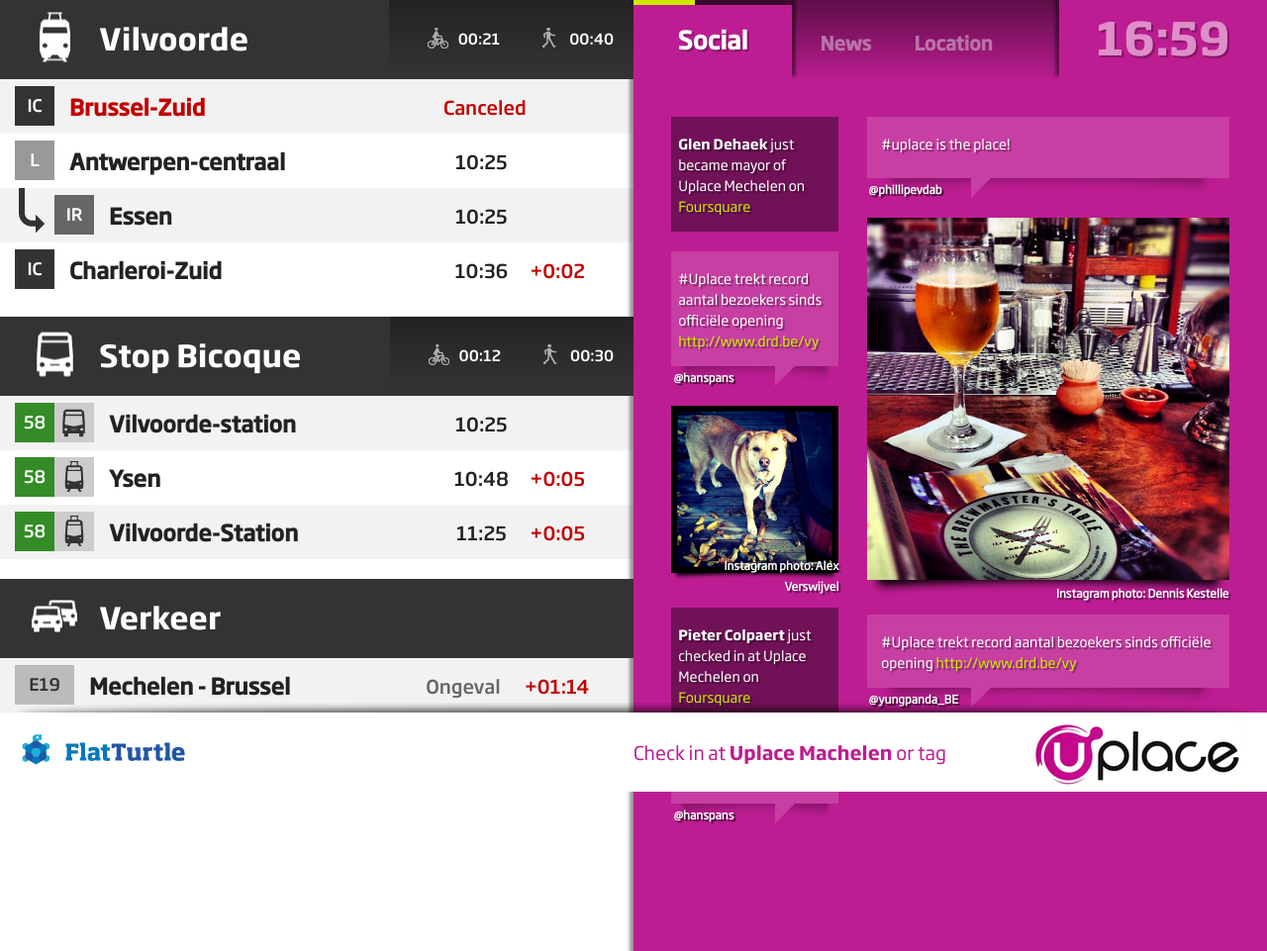
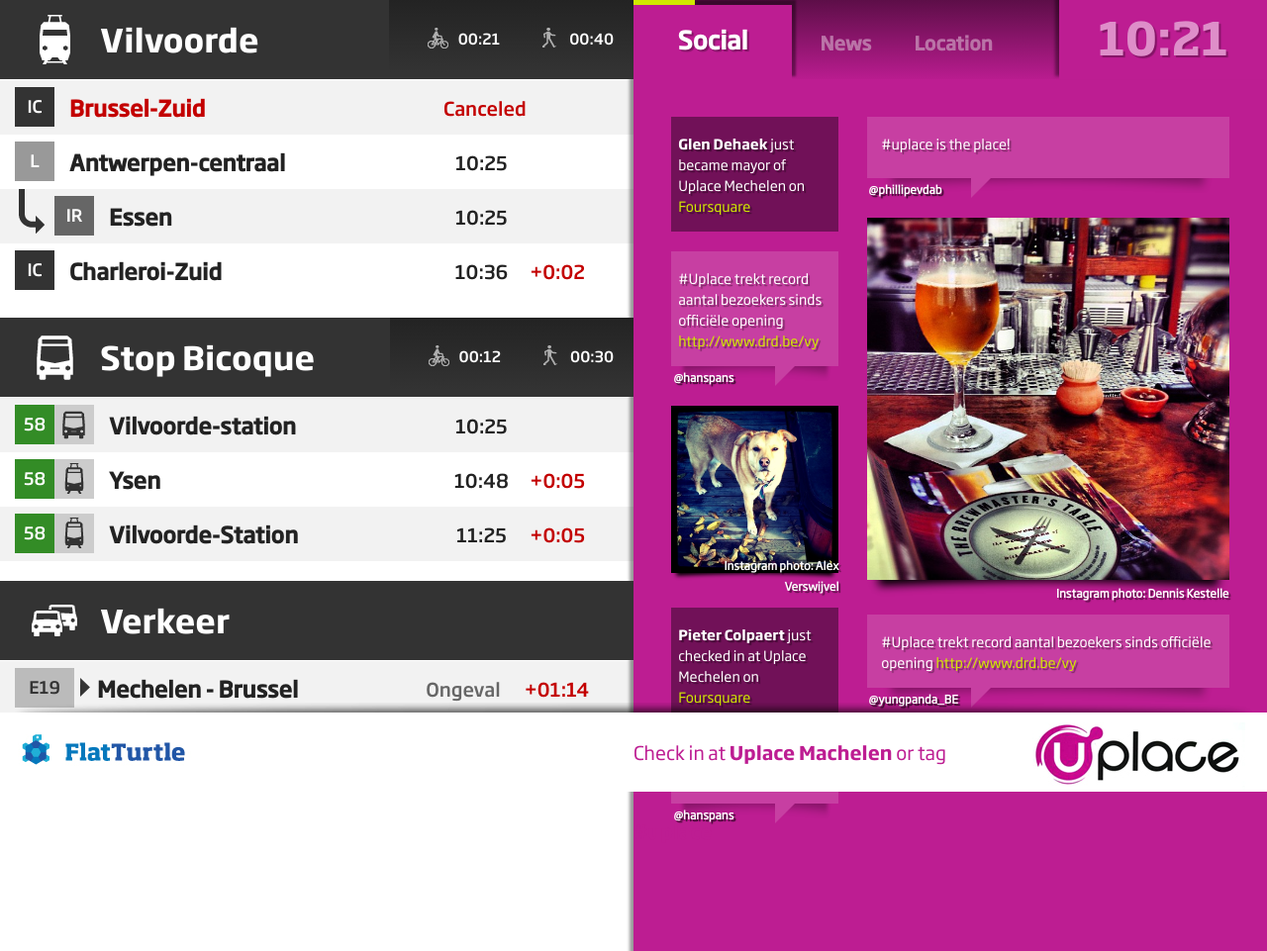
Before and after one commit to oSoc13/MyTurtle, a CodeIgniter app: page / in a window 1280 px wide. Shown: the whole page at 99% size. Run offline with CodeIgniter, Linux system fonts and the light colour scheme.

Commit message:
More generic classes system

```diff
--- a/client/css/main.css
+++ b/client/css/main.css
@@ -154,7 +154,7 @@ ul li{
 	bottom:0;
 	}
 
-.turtle{
+.panel{
 	width:50%;
 	float:left;
 	background-color:#DDD;
@@ -164,11 +164,6 @@ ul li{
 
 /* PUBLIC TRANSPORT SCREEN CSS */
 
-.publicTransport .train, .publicTransport .bus, .publicTransport .tram, .publicTransport .traffic{
-	padding-bottom:20px;
-	background-color:#FFF;
-	}
-
 .titleBar{
 	width:100%;
 	height:80px;
@@ -177,16 +172,7 @@ ul li{
 	position:relative;
 	}
 
-.publicTransport h2{
-	margin-left:15px;
-	padding-left:85px;
-	font-size:1.6em;
-	font-weight:bold;
-	line-height:2.5em;
-	font-family:SohoGothicProBold;
-	}
-
-.publicTransport .distance{
+.list .distance{
 	height:55px;
 	position:absolute;
 	right:0;
@@ -200,7 +186,7 @@ ul li{
 	background: linear-gradient(to bottom, #232323 0%,#333333 100%); /* W3C */
 	}
 
-.publicTransport{
+.list{
 	background-color:#CCC;
 }
 
@@ -239,6 +225,11 @@ ul li{
 	height:40px;
 	}
 
+.turtle{
+	padding-bottom:20px;
+	background-color:#FFF;
+}
+
 /* NEXT TRAINS/TRAMS/BUSSES FROM STATIONS */
 .results{
 	display:block;
@@ -276,12 +267,6 @@ ul li{
 	float:left;
 	}
 
-.traffic .results ul li .square{
-	width:60px;
-	background-color:#BBB;
-	color:#333;
-}
-
 .results ul li .square:nth-child(2){
 	margin-left:0;
 }
@@ -311,16 +296,38 @@ ul li{
 	text-align:center;
 	}
 
-.traffic .results ul li .time p:first-child{
+.turtle .wide ul li .square{
+	width:60px;
+	background-color:#BBB;
+	color:#333;
+}
+
+.turtle .wide ul li h3{
+	margin-left:23px;
+}
+
+.turtle .wide ul li .square:before{
+	content:"";
+	width:20px;
+	height:40px;
+	background-image:url(images/arrow_right.png);
+	background-repeat:no-repeat;
+	display:block;
+	position:absolute;
+	left:81px;
+	margin-top:10px;
+}
+
+.turtle .wide ul li .time p:first-child{
 	color:#666;
 	text-align:right;
 }
 
-.traffic .results ul li .time{
+.turtle .results.wide ul li .time{
 	width:35%;
 	}
 
-.traffic .results ul li .time p{
+.turtle .results.wide ul li .time p{
 	text-align:right;
 	width:40%;
 }
@@ -341,44 +348,56 @@ ul li{
 */
 
 /*===TITLE BARS ICON===*/
-/*TRAM*/
-.tram h2{
-	background-image:url(images/FT__0004_tramhalte.png);
+
+/*TRAIN*/
+.titleBar .train, .titleBar .tram.bus, .titleBar .traffic, .titleBar .bus{
+	width:81px;
+	height:81px;
+	float:left;
+	margin-left:15px;
 	}
 
-/*BUS*/
-.bus h2{
-	background-image:url(images/FT__0003_bushalte.png);
-	}
+.titleBar h2{
+	float:left;
+	margin-left:5px;
+	font-size:1.7em;
+	font-weight:bold;
+	line-height:2.4em;
+	font-family:SohoGothicProBold;
+}
 
-/*TRAIN*/
-.train h2{
+.titleBar .train{
 	background-image:url(images/FT__0005_treinstation.png);
-	}
+}
 
 /*TRAFFIC*/
-.traffic h2{
+.titleBar .traffic{
 	background-image:url(images/FT__0002_autoverkeer.png);
 	}
 
 /*tram bus*/
-.tram.bus h2{
+.titleBar .tram.bus{
 	background-image:url(images/FT__0000_tram-enbushalte.png);
 	}
 
 /*tram bus*/
-.fiets h2{
+.titleBar .tram{
 	background-image:url(images/FT__0001_huurfietsen.png);
 	}
 
+/*bus*/
+.titleBar .bus{
+	background-image:url(images/FT__0003_bushalte.png);
+	}
+
 /*SUB-CLASS BUS*/
-.bus .bus{
+.results .bus{
 	background-image:url(images/FT__0002_bus.png);
 	padding:0;
 	}
 
 /*SUB-CLASS TRAM*/
-.bus .tram{
+.results .tram{
 	background-image:url(images/FT__0003_tram.png);
 	padding:0;
 	}
@@ -403,14 +422,14 @@ ul li{
 * LOCATION TURTLE
 */
 
-.location{
+.widget{
 	background-color:#bd1d92;
 	-webkit-box-shadow:  -3px 2px 3px 1px rgba(0, 0, 0, 0.4);
     box-shadow:  -3px 2px 3px 1px rgba(0, 0, 0, 0.4);
 	color:#FFF;
 	}
 
-.location .titleBar{
+.widget .titleBar{
 	width:100%;
 	height:80px;
 	background: #5d0e48; /* Old browsers */
@@ -460,7 +479,7 @@ ul li{
 }
 
 
-.location .titleBar .clock{
+.widget .titleBar .clock{
 	width:210px;
 	position:absolute;
 	right:0;
@@ -477,37 +496,37 @@ ul li{
 	font-family:SohoStdProBold;
 }
 
-.location .locContent{
+.widget .locContent{
 	padding:6%;
 	line-height:1.5em;
 	font-family:SohoGothicProReg;
 	font-size:14px;
 }
 
-.location .social{
+.widget .social{
 	width:100%;
 	padding-bottom:70px;
 }
 
-.location .social #leftColumn{
+.widget .social #leftColumn{
 	float:left;
 	width:30%;
 	height:auto;
 }
 
-.location .social #oneColumn{
+.widget .social #oneColumn{
 	width:100%;
 	height:auto;
 }
 
-.location .social #rightColumn{
+.widget .social #rightColumn{
 	float:left;
 	width:65%;
 	height:auto;
 	margin-left:5%;
 }
 
-.location .social .fsq{
+.widget .social .fsq{
 	width:92%;
 	padding:16px 4% 16px 4%;
 	min-height:30px;
@@ -870,12 +889,12 @@ footer #where{
  */
 
 .clearfix:before, .social:before, .social:after,
-.clearfix:after, .publicTransport:after, .publicTransport:before {
+.clearfix:after, .list:after, .list:before, .widget:before, .widget:after, .titleBar:after, .titleBar:before, .distance:before{
     content: " "; /* 1 */
     display: table; /* 2 */
 }
 
-.clearfix:after, .social:after, .publicTransport:after {
+.clearfix:after, .social:after, .list:after, .widget:after, .titleBar:after, .distance:after {
     clear: both;
 }
 
--- a/client/template.php
+++ b/client/template.php
@@ -19,11 +19,12 @@
 
         <!-- PUBLIC TRANSPORT TURTLE -->
         <div id="container clearfix">
-            <section class="turtle publicTransport">
-                <section class="train">
+            <section class="panel list">
+                <section class="turtle">
                     <div class="titleBar">
+                    	<i class="train"></i>
                         <h2>Vilvoorde</h2>
-                        <div class="distance clearfix">
+                        <div class="distance">
                             <p><i class="bike"></i>00:21</p>
                             <p><i class="foot"></i>00:40</p>
                         </div>
@@ -42,7 +43,7 @@
                             </li>
                             <li>
                                 <div>
-                                    <p class="square" style="background-color:#999;">L</p>
+                                    <div class="square" style="background-color:#999;">L</div>
                                     <h3>Antwerpen-centraal</h3>
                                  </div>
                                  <div class="time">
@@ -51,7 +52,7 @@
                             </li>
                             <li class="via">
                                 <div>
-                                    <div class="square" style="background-color:#666;"><p>IR</p></div>
+                                    <div class="square" style="background-color:#666;">IR</div>
                                     <h3>Essen</h3>
                                  </div>
                                  <div class="time">
@@ -60,7 +61,7 @@
                             </li>
                              <li>
                                 <div>
-                                    <div class="square" style="background-color:#333;"><p>IC</p></div>
+                                    <div class="square" style="background-color:#333;">IC</div>
                                     <h3>Charleroi-Zuid</h3>
                                  </div>
                                  <div class="time">
@@ -71,10 +72,11 @@
                         </ul>
                     </div>
                 </section>
-                <section class="bus">
+                <section class="turtle">
                     <div class="titleBar">
+                    	<i class="bus"></i>
                         <h2>Stop Bicoque</h2>
-                        <div class="distance clearfix">
+                        <div class="distance">
                             <p><i class="bike"></i>00:12</p>
                             <p><i class="foot"></i>00:30</p>
                         </div>
@@ -83,8 +85,8 @@
                         <ul>
                             <li>
                                 <div>
-                                    <div class="square" style="background-color:#338c26;"><p>58</p></div>
-                                    <div class="bus"></div>
+                                    <div class="square" style="background-color:#338c26;">58</div>
+                                    <div class="square"><i class="bus"></i></div>
                                     <h3>Vilvoorde-station</h3>
                                 </div>
                                 <div class="time">
@@ -94,7 +96,7 @@
                             </li>
                             <li>
                                 <div>
-                                    <div class="square" style="background-color:#338c26;"><p>58</p></div>
+                                    <div class="square" style="background-color:#338c26;">58</div>
                                     <div class="square"><i class="tram"></i></div>
                                     <h3>Ysen</h3>
                                  </div>
@@ -118,15 +120,16 @@
                     </div>
                 </section>
 
-                <section class="traffic">
+                <section class="turtle">
                     <div class="titleBar">
+                    	<i class="traffic"></i>
                         <h2>Verkeer</h2>
                     </div>
-                    <div class="results">
+                    <div class="results wide">
                         <ul>
                             <li>
                                 <div>
-                                    <div class="square"><p>E19</p></div>
+                                    <div class="square wide">E19</div>
                                     <h3>Mechelen - Brussel</h3>
                                 </div>
                                 <div class="time">
@@ -136,7 +139,7 @@
                             </li>
                             <li>
                                 <div>
-                                    <div class="square"><p>E19</p></div>
+                                    <div class="square wide">E19</div>
                                     <h3>Nederland</h3>
                                 </div>
                                 <div class="time">
@@ -153,7 +156,7 @@
 
 
             <!-- LOCATION TURTLE -->
-            <section class="turtle location clearfix">
+            <section class="panel widget">
                 <section class="titleBar clearfix">
                     <div class="timerBar">
                         <div class="timerBarYellow"></div>
```
Also changed, not shown: other parts of client/css/main.css (+17 -17 lines), client/css/images/arrow_right.png (added).
